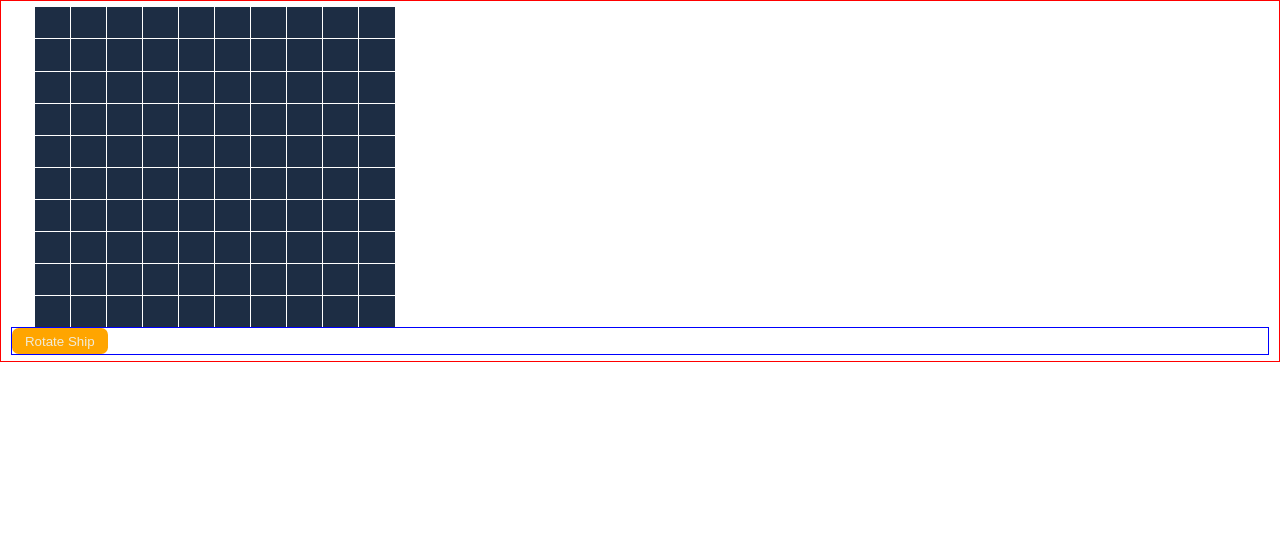
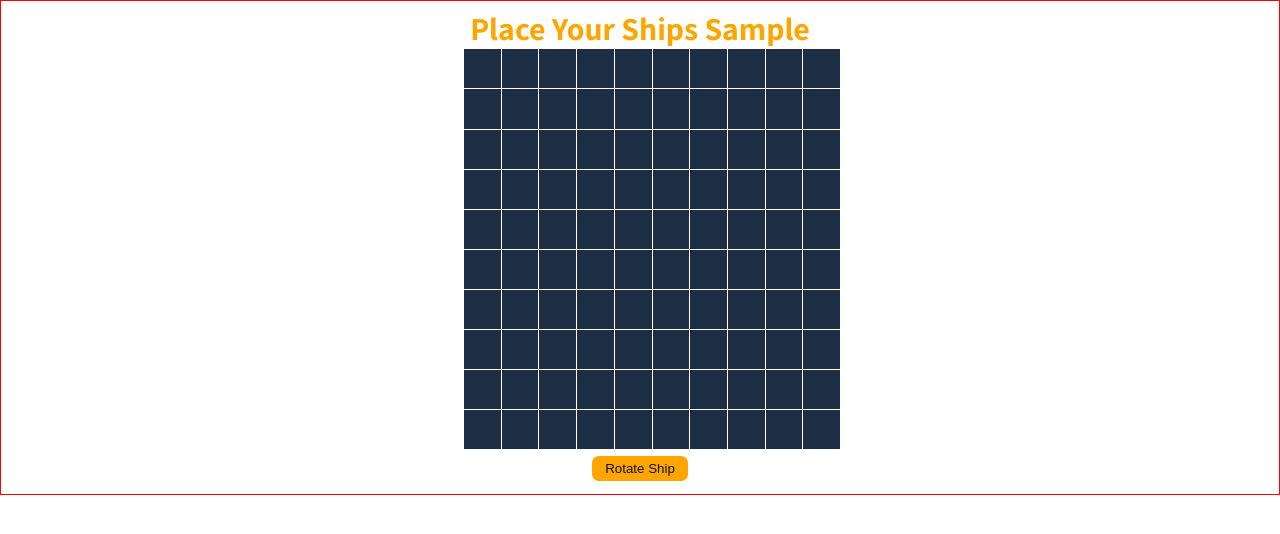
Before and after one commit to symonogwe/Battleship-game, a website built with webpack: page src/template.html in a window 1280 px wide. Both pictures are taken after typing "Sample" into the empty fields and a click on the button "Submit". Built offline with nearby package versions, Linux system fonts and the light colour scheme; a web font is replaced by a local one.

Commit message:
Create player1-name-h3
- Reveal Name When placing player1 ships
- Add styles to place-player-1-ships elements

```diff
--- a/src/ScreenController.js
+++ b/src/ScreenController.js
@@ -34,6 +34,11 @@ class ScreenController {
     revealElement(rotateShipBtn);
 
     const playGameBtn = document.querySelector(".play-game-btn");
+
+    const player1InputName = this.mainGame.player1.name;
+    const player1NameH3 = document.querySelector(".player1-name-h3");
+    player1NameH3.textContent = `Place Your Ships ${player1InputName}`;
+    revealElement(player1NameH3);
 
     const placingBoard = document.querySelector(".player-1-empty-board");
     const currentSize = this.mainGame.player1.board.shipSizes[0];
--- a/src/Styles/styles.css
+++ b/src/Styles/styles.css
@@ -88,11 +88,20 @@ body {
 .place-player-1-ships {
   border: 1px solid red;
   padding: var(--base-padding);
+  display: grid;
+  justify-items: center;
+}
+
+.player1-name-h3 {
+  font-size: var(--base-h3-fs);
+  font-family: var(--base-h2-ff);
+  color: orange;
+  display: none;
 }
 
 .player-1-empty-board {
-  width: 30vw;
-  height: 40dvh;
+  width: 50vmin;
+  height: 50vmin;
   display: grid;
   grid-template-columns: repeat(10, 1fr);
   grid-template-rows: repeat(10, 0.1fr);
@@ -113,13 +122,16 @@ body {
 }
 
 .player1-btns {
-  border: 1px solid blue;
+  width: 22%;
+  display: flex;
+  justify-content: space-evenly;
+  margin: var(--base-padding);
 }
 
 .rotate-ship {
   background-color: orange;
   border: none;
-  color: var(--text-color);
+  color: var(--sub-color);
   padding: 0.4em 1em;
   border-radius: 0.5em;
   cursor: pointer;
--- a/src/template.html
+++ b/src/template.html
@@ -14,6 +14,7 @@
     </form>
     <!-- PLACE PLAYER1 SHIP -->
     <div class="place-player-1-ships">
+      <h3 class="player1-name-h3"></h3>
       <div class="player-1-empty-board"></div>
       <div class="player1-btns">
         <button class="rotate-ship">Rotate Ship</button>
```
